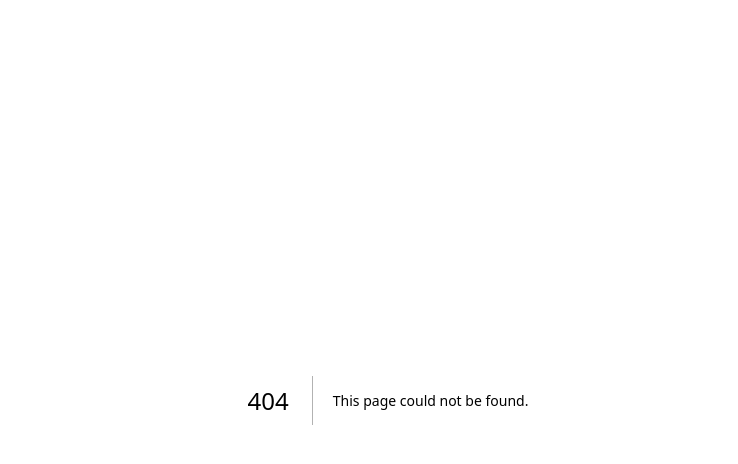
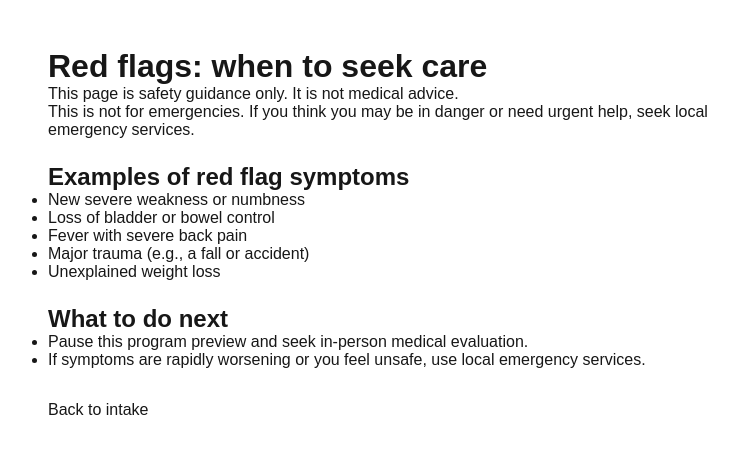
Before and after one commit to raak-tech/PTS, a Next.js app in the folder apps/web/: page /red-flags in a window 1280 px wide. Before the commit this address had no page. Shown: the top 464 px of the page, without its empty margins (252-990 px from the left). Built offline with nearby package versions, Linux system fonts and the light colour scheme.

Commit message:
feat(web): add red-flags routing stub with e2e coverage

```diff
--- /dev/null
+++ b/apps/web/src/app/red-flags/page.tsx
@@ -0,0 +1,44 @@
+import Link from 'next/link';
+
+export default function RedFlagsPage() {
+  return (
+    <main style={{ maxWidth: 800, margin: '0 auto', padding: '48px 24px' }}>
+      <h1>Red flags: when to seek care</h1>
+
+      <p style={{ maxWidth: 680 }}>
+        This page is safety guidance only. It is not medical advice.
+      </p>
+
+      <p style={{ maxWidth: 680 }}>
+        This is not for emergencies. If you think you may be in danger or need urgent
+        help, seek local emergency services.
+      </p>
+
+      <section style={{ marginTop: 24 }}>
+        <h2>Examples of red flag symptoms</h2>
+        <ul>
+          <li>New severe weakness or numbness</li>
+          <li>Loss of bladder or bowel control</li>
+          <li>Fever with severe back pain</li>
+          <li>Major trauma (e.g., a fall or accident)</li>
+          <li>Unexplained weight loss</li>
+        </ul>
+      </section>
+
+      <section style={{ marginTop: 24 }}>
+        <h2>What to do next</h2>
+        <ul>
+          <li>Pause this program preview and seek in-person medical evaluation.</li>
+          <li>
+            If symptoms are rapidly worsening or you feel unsafe, use local emergency
+            services.
+          </li>
+        </ul>
+      </section>
+
+      <div style={{ marginTop: 32 }}>
+        <Link href="/">Back to intake</Link>
+      </div>
+    </main>
+  );
+}
```
Also changed, not shown: apps/web/src/app/page.tsx (+20 -2 lines), 1 other file (tests, documents, lock files or other folders).
